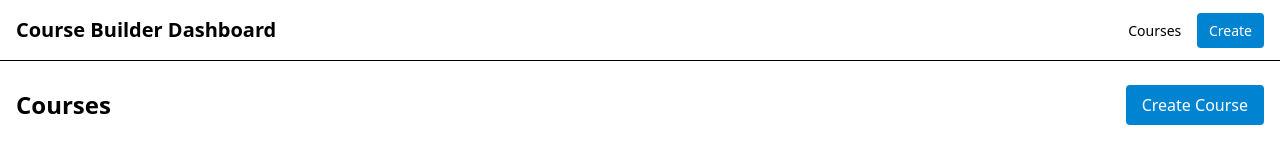
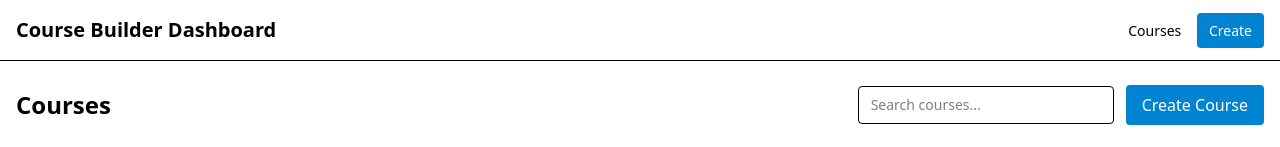
Before and after one commit to anzilabdulhakkim/course-builder-mini-cms, a React (Vite) app: page / in a window 1280 px wide. Shown: the top 147 px of the page. Built offline with nearby package versions, Linux system fonts and the light colour scheme; grey boxes are pictures that could not be loaded.

Commit message:
feat(ui): add search on CourseList

```diff
--- a/src/Pages/CourseList.jsx
+++ b/src/Pages/CourseList.jsx
@@ -1,21 +1,39 @@
 import { Link } from "react-router-dom";
 import { useCourses } from "../context/CourseContext";
 import CourseCard from "../components/CourseCard";
+import SearchBar from "../components/SearchBar";
+import { useState } from "react";
 
 export default function CourseList() {
   const { courses } = useCourses();
+  const [query, setQuery] = useState('');
+
+  const filtered = courses.filter(c =>
+    c.name.toLowerCase().includes(query.toLowerCase())
+  );
 
   return (
     <div>
-      <div className="flex items-center justify-between mb-6">
+      <div className="flex flex-col md:flex-row md:items-center md:justify-between gap-4 mb-6">
         <h1 className="text-2xl font-semibold">Courses</h1>
-        <Link to="/create" className="px-4 py-2 bg-sky-600 text-white rounded">
-          Create Course
-        </Link>
+
+        <div className="flex items-center gap-3">
+          <SearchBar onSearch={setQuery} />
+          <Link
+            to="/create"
+            className="px-4 py-2 bg-sky-600 text-white rounded"
+          >
+            Create Course
+          </Link>
+        </div>
       </div>
 
+      {filtered.length === 0 && (
+        <div className="text-gray-500 text-sm">No courses found.</div>
+      )}
+
       <div className="grid grid-cols-1 sm:grid-cols-2 lg:grid-cols-3 gap-6">
-        {courses.map(c => (
+        {filtered.map(c => (
           <CourseCard key={c.id} course={c} />
         ))}
       </div>
--- /dev/null
+++ b/src/components/SearchBar.jsx
@@ -0,0 +1,23 @@
+import { useEffect, useState } from 'react';
+
+export default function DebouncedSearch({ onSearch }) {
+  const [value, setValue] = useState('');
+
+  useEffect(() => {
+    const timer = setTimeout(() => {
+      onSearch(value);
+    }, 300);
+
+    return () => clearTimeout(timer);
+  }, [value]);
+
+  return (
+    <input
+      type="text"
+      placeholder="Search courses..."
+      value={value}
+      onChange={e => setValue(e.target.value)}
+      className="w-full md:w-64 px-3 py-2 border rounded bg-white text-sm"
+    />
+  );
+}
```
